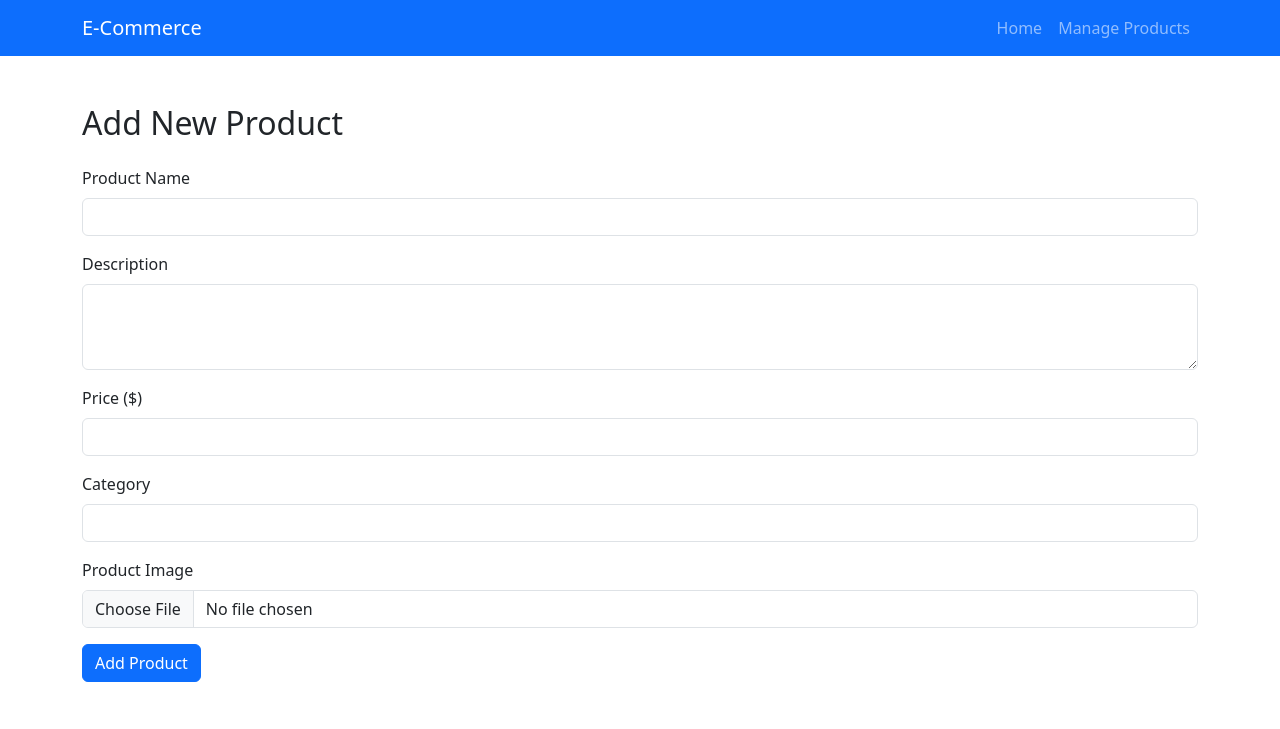
After one commit to imman13k/e-com, a PHP site: page /add-product.php in a window 1280 px wide. The commit adds this page. Shown: the top 729 px of the page. Run offline with PHP 8.4, Linux system fonts and the light colour scheme.

Commit message:
first project set up

```diff
--- /dev/null
+++ b/add-product.php
@@ -0,0 +1,68 @@
+<!DOCTYPE html>
+<html lang="en">
+<head>
+    <meta charset="UTF-8">
+    <meta name="viewport" content="width=device-width, initial-scale=1.0">
+    <title>Add Product - E-Commerce Admin</title>
+    <link href="https://cdn.jsdelivr.net/npm/bootstrap@5.3.0/dist/css/bootstrap.min.css" rel="stylesheet">
+</head>
+<body>
+    <nav class="navbar navbar-expand-lg navbar-dark bg-primary">
+        <div class="container">
+            <a class="navbar-brand" href="index.html">E-Commerce</a>
+            <button class="navbar-toggler" type="button" data-bs-toggle="collapse" data-bs-target="#navbarNav" aria-controls="navbarNav" aria-expanded="false" aria-label="Toggle navigation">
+                <span class="navbar-toggler-icon"></span>
+            </button>
+            <div class="collapse navbar-collapse" id="navbarNav">
+                <ul class="navbar-nav ms-auto">
+                    <li class="nav-item"><a class="nav-link" href="index.html">Home</a></li>
+                    <li class="nav-item"><a class="nav-link" href="manage-product.html">Manage Products</a></li>
+                </ul>
+            </div>
+        </div>
+    </nav>
+    <div class="container py-5">
+        <h2 class="mb-4">Add New Product</h2>
+        <form id="addProductForm" enctype="multipart/form-data" novalidate>
+            <div class="mb-3">
+                <label for="productName" class="form-label">Product Name</label>
+                <input type="text" class="form-control" id="productName" required>
+                <div class="invalid-feedback">Please enter the product name.</div>
+            </div>
+            <div class="mb-3">
+                <label for="productDescription" class="form-label">Description</label>
+                <textarea class="form-control" id="productDescription" rows="3" required></textarea>
+                <div class="invalid-feedback">Please enter a description.</div>
+            </div>
+            <div class="mb-3">
+                <label for="productPrice" class="form-label">Price ($)</label>
+                <input type="number" class="form-control" id="productPrice" min="0" step="0.01" required>
+                <div class="invalid-feedback">Please enter a valid price.</div>
+            </div>
+            <div class="mb-3">
+                <label for="productCategory" class="form-label">Category</label>
+                <input type="text" class="form-control" id="productCategory" required>
+                <div class="invalid-feedback">Please enter a category.</div>
+            </div>
+            <div class="mb-3">
+                <label for="productImage" class="form-label">Product Image</label>
+                <input class="form-control" type="file" id="productImage" accept="image/*" required>
+                <div class="invalid-feedback">Please upload a product image.</div>
+            </div>
+            <button type="submit" class="btn btn-primary">Add Product</button>
+        </form>
+    </div>
+    <script src="https://cdn.jsdelivr.net/npm/bootstrap@5.3.0/dist/js/bootstrap.bundle.min.js"></script>
+    <script>
+        // Simple form validation
+        document.getElementById('addProductForm').addEventListener('submit', function(event) {
+            var form = this;
+            if (!form.checkValidity()) {
+                event.preventDefault();
+                event.stopPropagation();
+            }
+            form.classList.add('was-validated');
+        });
+    </script>
+</body>
+</html>
--- a/includes/footer.php
+++ b/includes/footer.php
@@ -10,3 +10,5 @@
             </div>
         </div>
     </footer>
+
+    <script src="https://cdn.jsdelivr.net/npm/bootstrap@5.3.0/dist/js/bootstrap.bundle.min.js"></script>
--- a/includes/header.php
+++ b/includes/header.php
@@ -1,3 +1,3 @@
 <link href="https://cdn.jsdelivr.net/npm/bootstrap@5.3.0/dist/css/bootstrap.min.css" rel="stylesheet">
     <link href="https://cdn.jsdelivr.net/npm/bootstrap-icons@1.10.5/font/bootstrap-icons.css" rel="stylesheet">
-    <style>
+    <link href="https://cdn.jsdelivr.net/npm/bootstrap@5.3.0/dist/css/bootstrap.min.css" rel="stylesheet">
```
Also changed, not shown: about.php (added, +21 -0 lines), config.php (added, +12 -0 lines), includes/navbar.php (+20 -4 lines).
